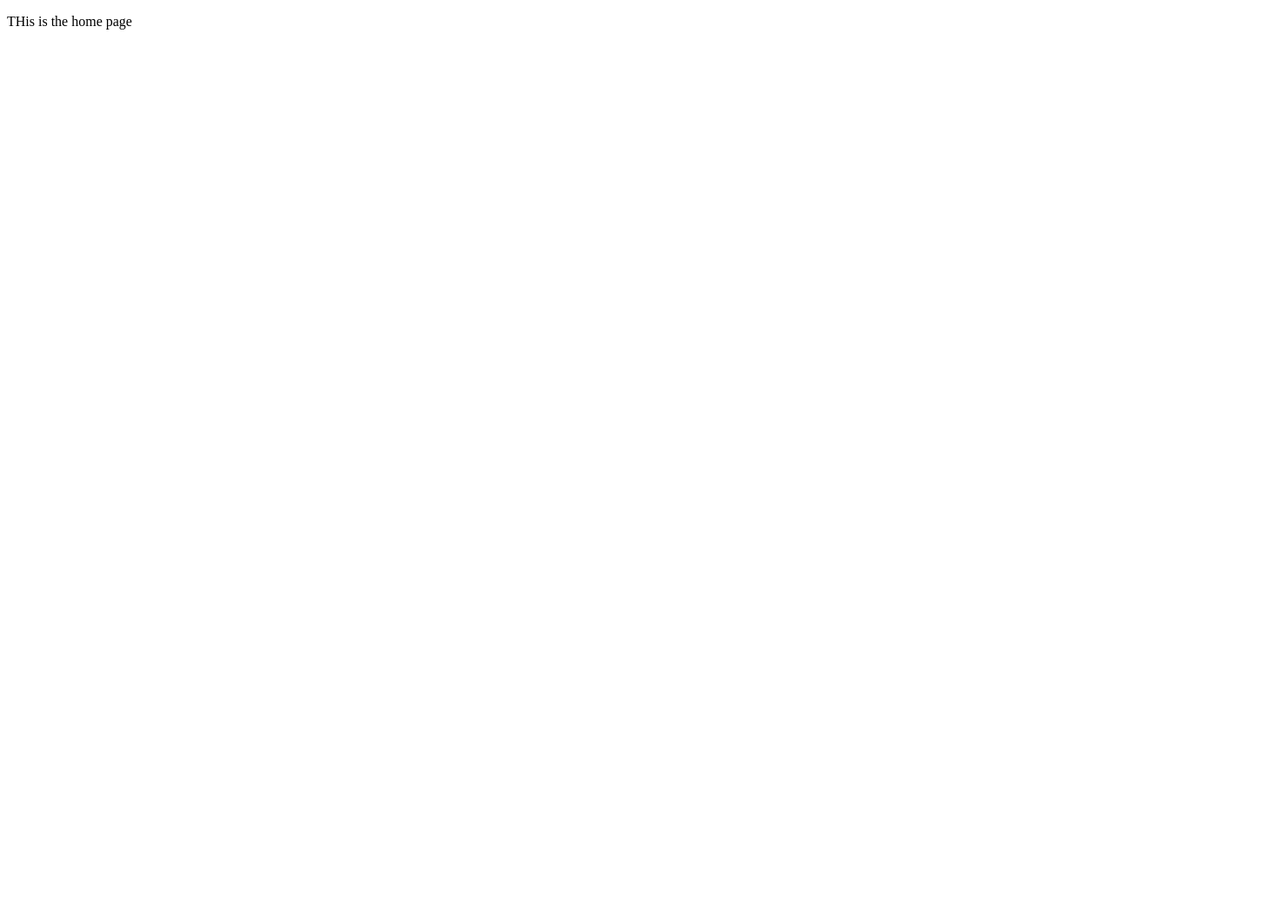
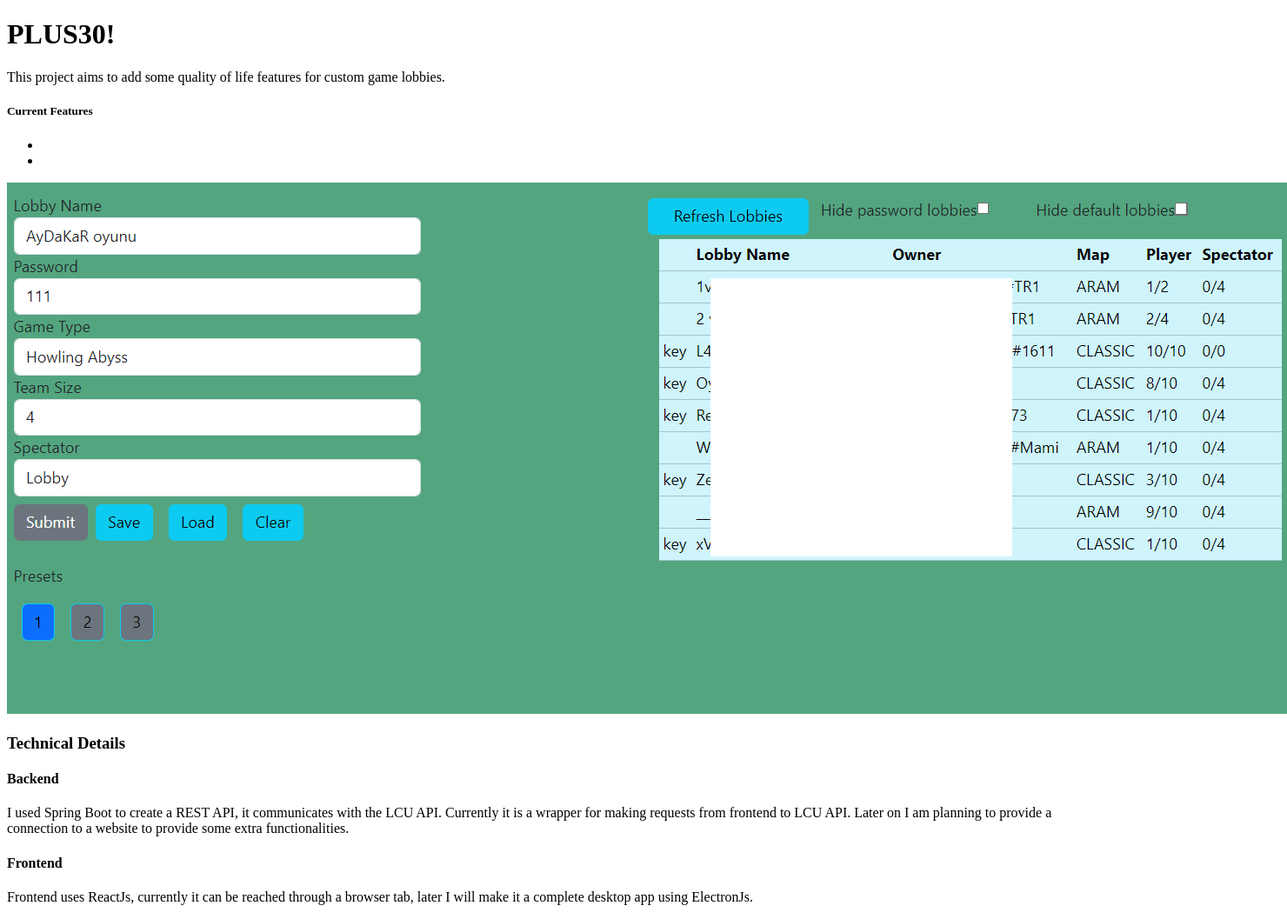
Before and after one commit to SerhatBasesgioglu/Plus30Web, a React (Create React App) app: page / in a window 1280 px wide. Shown: the whole page at 87% size, 1480 px wide, since content can reach past the window. Before the commit the page ends 800 px from the top, so only its background shows below. Built offline with nearby package versions, Linux system fonts and the light colour scheme.

Commit message:
update homepage

```diff
--- a/src/HomePage.js
+++ b/src/HomePage.js
@@ -1,7 +1,35 @@
+import lollobby from "./LolLobby.png";
+
 const HomePage = () => {
   return (
     <div>
-      <p>THis is the home page</p>
+      <h1>PLUS30!</h1>
+
+      <p>
+        This project aims to add some quality of life features for custom game
+        lobbies.
+      </p>
+
+      <h5>Current Features</h5>
+      <ul>
+        <li></li>
+        <li></li>
+      </ul>
+
+      <img src={lollobby} />
+      <h3>Technical Details</h3>
+      <h4>Backend</h4>
+      <p>
+        I used Spring Boot to create a REST API, it communicates with the LCU
+        API. Currently it is a wrapper for making requests from frontend to LCU
+        API. Later on I am planning to provide a connection to a website to
+        provide some extra functionalities.
+      </p>
+      <h4>Frontend</h4>
+      <p>
+        Frontend uses ReactJs, currently it can be reached through a browser
+        tab, later I will make it a complete desktop app using ElectronJs.
+      </p>
     </div>
   );
 };
```
Also changed, not shown: src/LolLobby.png (added).
